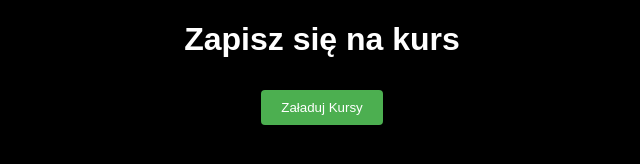
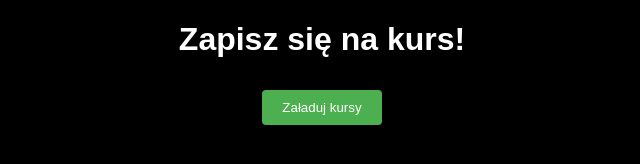
Before and after one commit to radosz365/Kursy, a plain HTML site: page wwwroot/index.html in a window 1280 px wide. Shown: the whole page, without its empty margins (318-958 px from the left). Drawn offline with Linux system fonts and the light colour scheme.

Commit message:
Update index.html

```diff
--- a/wwwroot/index.html
+++ b/wwwroot/index.html
@@ -42,8 +42,8 @@
     </style>
 </head>
 <body>
-    <h1>Zapisz się na kurs</h1>
-    <button id="loadCourses">Załaduj Kursy</button>
+    <h1>Zapisz się na kurs!</h1>
+    <button id="loadCourses">Załaduj kursy</button>
     <div id="courses"></div>
 
     <div id="enrollmentForm" style="display:none;">
```
